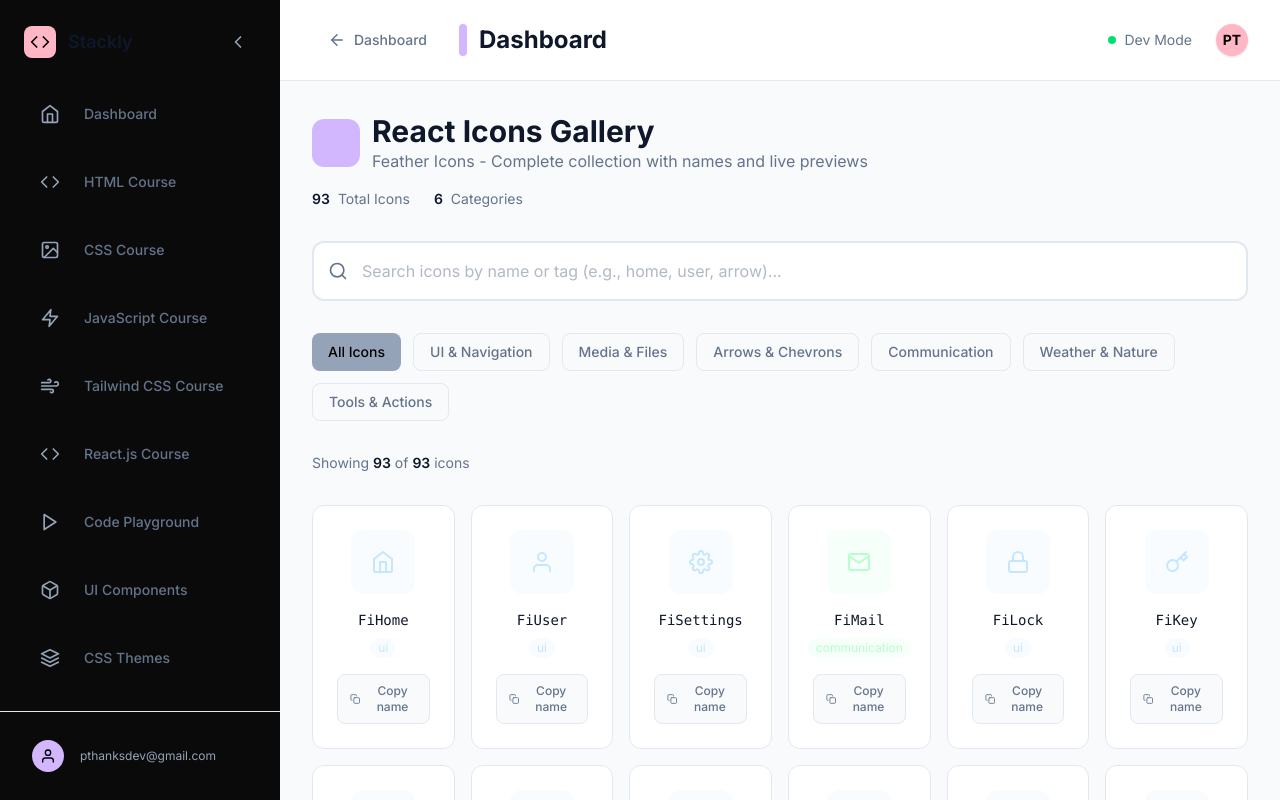
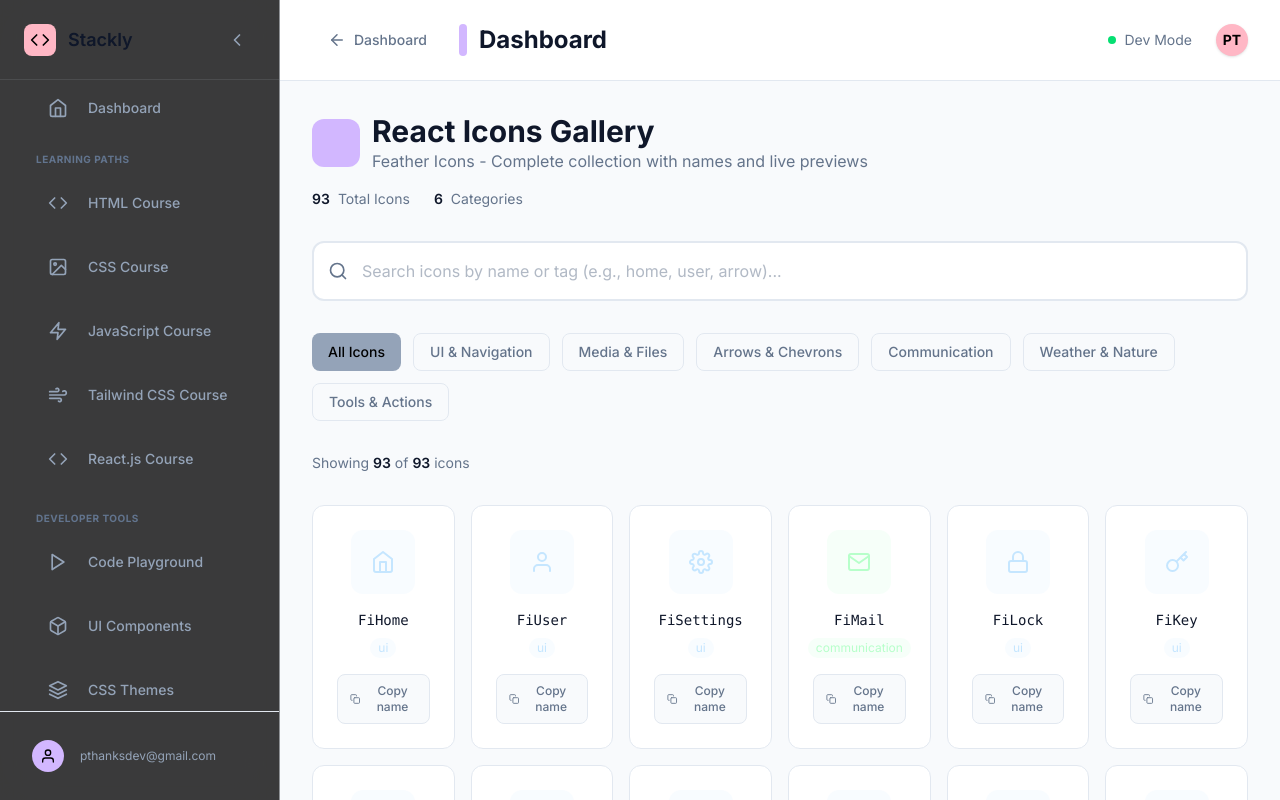
Before and after one commit to pthanksdev/Stackly, a Next.js app: page /dashboard/icons in a window 1280 px wide. Both pictures are taken after a click on the button 42 px from the left and 42 px from the top of the page. Built offline with nearby package versions, Linux system fonts and the light colour scheme.

Commit message:
feat: redesign sidebar with backdrop blur, section headers, and animated navigation items

```diff
--- a/app/components/layout/Sidebar.tsx
+++ b/app/components/layout/Sidebar.tsx
@@ -245,13 +245,13 @@ export default function Sidebar() {
         variants={sidebarVariants}
         initial={false}
         animate={isOpen ? "open" : "closed"}
-        className="fixed md:relative h-screen bg-sidebar-bg text-text-main flex flex-col overflow-hidden z-50 transition-colors duration-300"
+        className="fixed md:relative h-screen bg-sidebar-bg/80 backdrop-blur-xl text-text-main flex flex-col overflow-hidden z-50 border-r border-border-main/50"
         style={{
-          boxShadow: isMobile && isOpen ? "0 0 20px rgba(0,0,0,0.5)" : "none",
+          boxShadow: isMobile && isOpen ? "0 0 40px rgba(0,0,0,0.5)" : "none",
         }}
       >
         {/* Sidebar Header */}
-        <div className="flex items-center justify-between p-4 md:p-6 min-h-[72px]">
+        <div className="flex items-center justify-between px-6 h-20 border-b border-border-main/10 flex-shrink-0">
           {isOpen ? (
             <div className="flex items-center gap-3">
               <div
@@ -286,17 +286,29 @@ export default function Sidebar() {
         {/* Navigation Items */}
         <nav className="flex-1 px-2 md:px-4 overflow-y-auto [&::-webkit-scrollbar]:hidden [-ms-overflow-style:none] [scrollbar-width:none]">
           <ul className="space-y-1 md:space-y-2 pb-4">
-            {navItems.map((item) => {
+            {navItems.map((item, index) => {
               const isActive = pathname === item.path;
+              const isFirstCourse = item.path === "/dashboard/html";
+              const isFirstInTools = item.path === "/dashboard/playground";
 
               return (
                 <li
                   key={item.path}
                   onClick={isMobile ? closeSidebar : undefined}
                 >
+                  {isOpen && isFirstCourse && (
+                    <p className="px-5 text-[10px] font-bold uppercase tracking-wider text-slate-500 mb-2 mt-4">
+                      Learning Paths
+                    </p>
+                  )}
+                  {isOpen && isFirstInTools && (
+                    <p className="px-5 text-[10px] font-bold uppercase tracking-wider text-slate-500 mb-2 mt-6">
+                      Developer Tools
+                    </p>
+                  )}
                   <Link href={item.path} scroll={false}>
                     <div
-                      className="relative flex items-center gap-4 px-3 md:px-4 py-3 rounded-xl cursor-pointer transition-colors duration-200"
+                      className={`relative flex items-center ${isOpen ? "px-4" : "justify-center"} py-2.5 mx-2 rounded-xl cursor-pointer transition-all duration-200 group`}
                       onMouseEnter={() =>
                         !isMobile && setHoveredItem(item.path)
                       }
@@ -311,40 +323,50 @@ export default function Sidebar() {
                     >
                       {/* Active Indicator */}
                       {isActive && (
-                        <div
-                          className="absolute left-0 w-1 h-8 rounded-r-full"
+                        <motion.div
+                          layoutId="activeIndicator"
+                          className="absolute left-0 w-1 h-6 rounded-r-full"
                           style={{ backgroundColor: item.color }}
                         />
                       )}
 
                       {/* Icon Container */}
                       <div
-                        className="relative p-2 rounded-lg transition-colors duration-300"
+                        className="relative p-2 rounded-lg transition-all duration-300 flex items-center justify-center"
                         style={{
                           backgroundColor: isActive
-                            ? `${item.color}30`
+                            ? `${item.color}25`
                             : hoveredItem === item.path
-                              ? `${item.color}20`
+                              ? `${item.color}15`
                               : "transparent",
+                          color: isActive ? item.color : "#94a3b8"
                         }}
                       >
-                        <div
-                          style={{ color: isActive ? item.color : "#94a3b8" }}
-                        >
-                          {item.icon}
-                        </div>
+                        {item.icon}
                       </div>
 
                       {/* Label */}
-                      {isOpen && (
-                        <span
-                          className="text-sm font-medium truncate"
-                          style={{
-                            color: isActive ? (isMobile ? "#fff" : "inherit") : "var(--color-text-muted)",
-                          }}
-                        >
+                      <AnimatePresence mode="wait">
+                        {isOpen && (
+                          <motion.span
+                            initial={{ opacity: 0, x: -10 }}
+                            animate={{ opacity: 1, x: 0 }}
+                            exit={{ opacity: 0, x: -10 }}
+                            className="ml-3 text-sm font-medium truncate whitespace-nowrap"
+                            style={{
+                              color: isActive ? "#fff" : "#94a3b8",
+                            }}
+                          >
+                            {item.name}
+                          </motion.span>
+                        )}
+                      </AnimatePresence>
+
+                      {/* Tooltip for collapsed state */}
+                      {!isOpen && !isMobile && hoveredItem === item.path && (
+                        <div className="fixed left-20 px-3 py-2 bg-slate-800 text-white text-xs rounded-md shadow-xl border border-slate-700 pointer-events-none z-[100] whitespace-nowrap">
                           {item.name}
-                        </span>
+                        </div>
                       )}
                     </div>
                   </Link>
```
